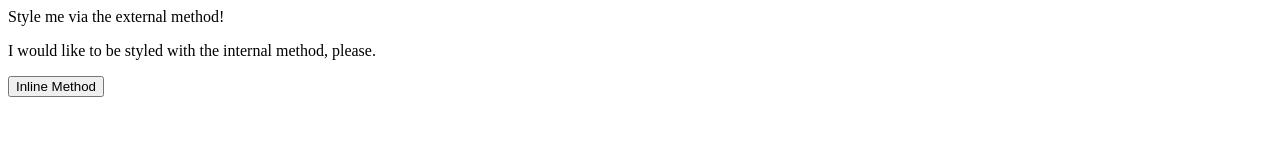
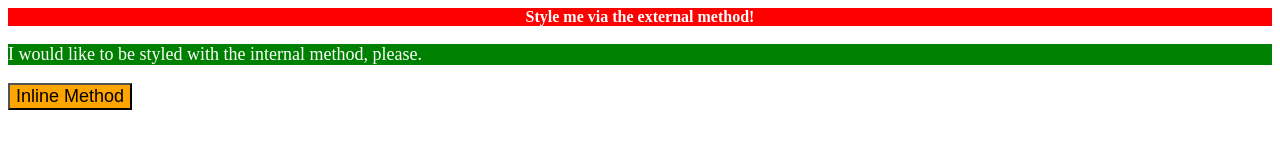
Before and after one commit to medgues/CSS-week-1-practice, a plain HTML site: page foundations/01-css-methods/index.html in a window 1280 px wide. Drawn offline with Linux system fonts and the light colour scheme.

Commit message:
added the css file and tweaked the html

```diff
--- a/foundations/01-css-methods/index.html
+++ b/foundations/01-css-methods/index.html
@@ -5,10 +5,19 @@
     <meta http-equiv="X-UA-Compatible" content="IE=edge">
     <meta name="viewport" content="width=device-width, initial-scale=1.0">
     <title>Methods for Adding CSS</title>
+    <link rel="stylesheet" href="./style.css">
+    <style>
+      div{
+        background-color: red;
+        color: white;
+        text-align: center;
+        font-weight: bold;
+      }
+    </style>
   </head>
   <body>
     <div>Style me via the external method!</div>
     <p>I would like to be styled with the internal method, please.</p>
-    <button>Inline Method</button>
+    <button style="background-color: orange; font-size: 18px;">Inline Method</button>
   </body>
 </html>
--- /dev/null
+++ b/foundations/01-css-methods/style.css
@@ -0,0 +1,5 @@
+p{
+  background-color: green;
+  color: white;
+  font-size: 18px;
+}
```
